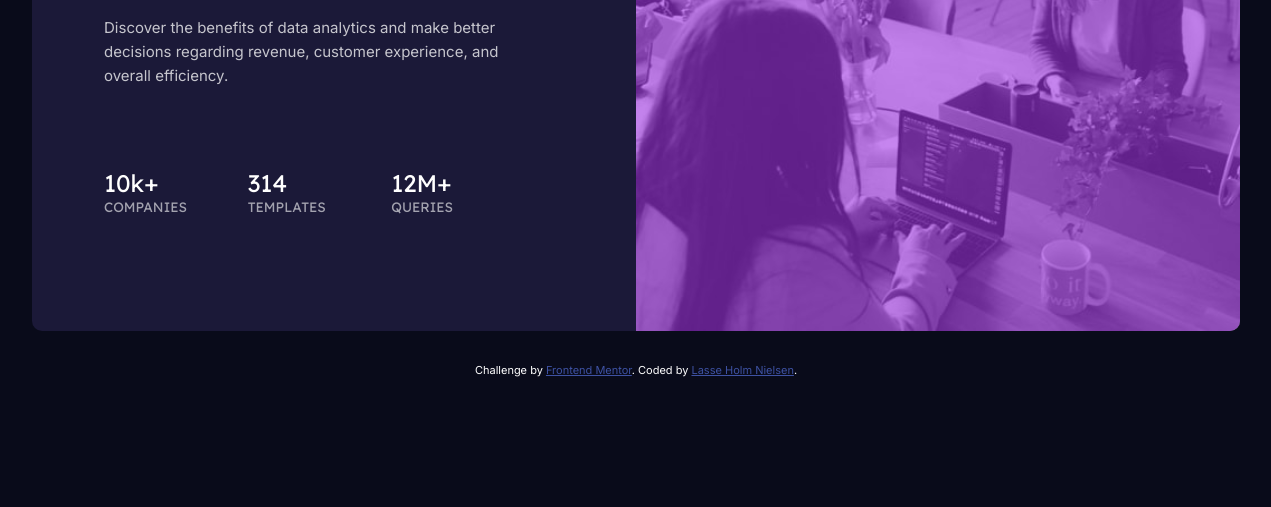
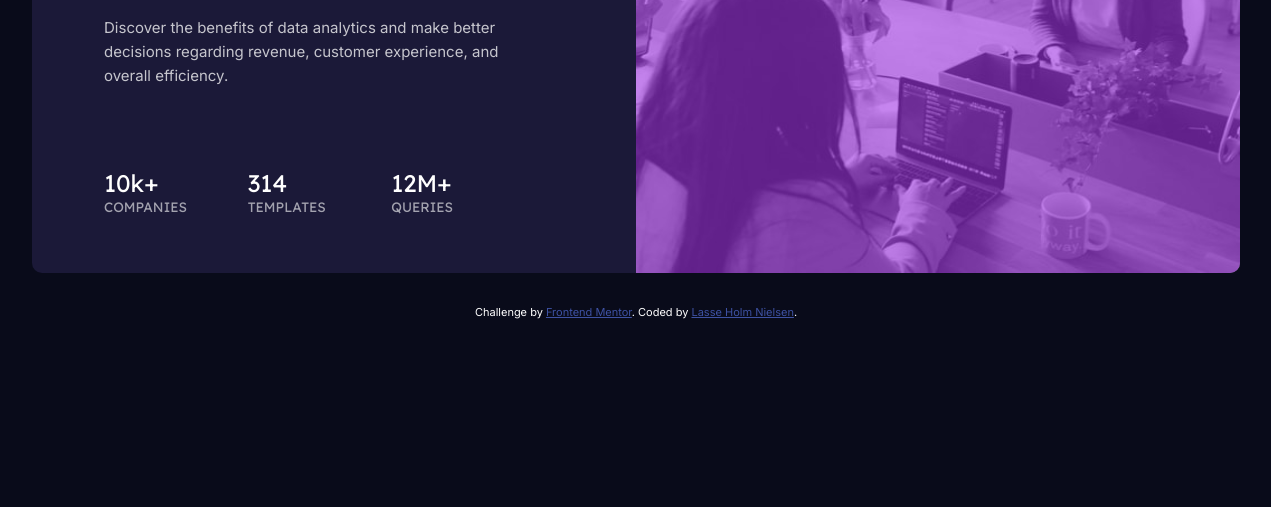
Before and after one commit to Kanonkongen-dk/stats-preview-card-component-main, a plain HTML site: page index.html in a window 1536 px wide. Shown: the part 351-858 px from the top of the page, without its empty margins (132-1403 px from the left). After the commit the page ends 800 px from the top, so only its background shows below. Drawn offline with Linux system fonts and the light colour scheme.

Commit message:
Adjusting max card height in desktop view.

```diff
--- a/CSS/Styles.css
+++ b/CSS/Styles.css
@@ -123,6 +123,7 @@ body {
 
     .card {
         flex-direction: row;
+        max-height: 448px;
     }
 
     .hero,
```
